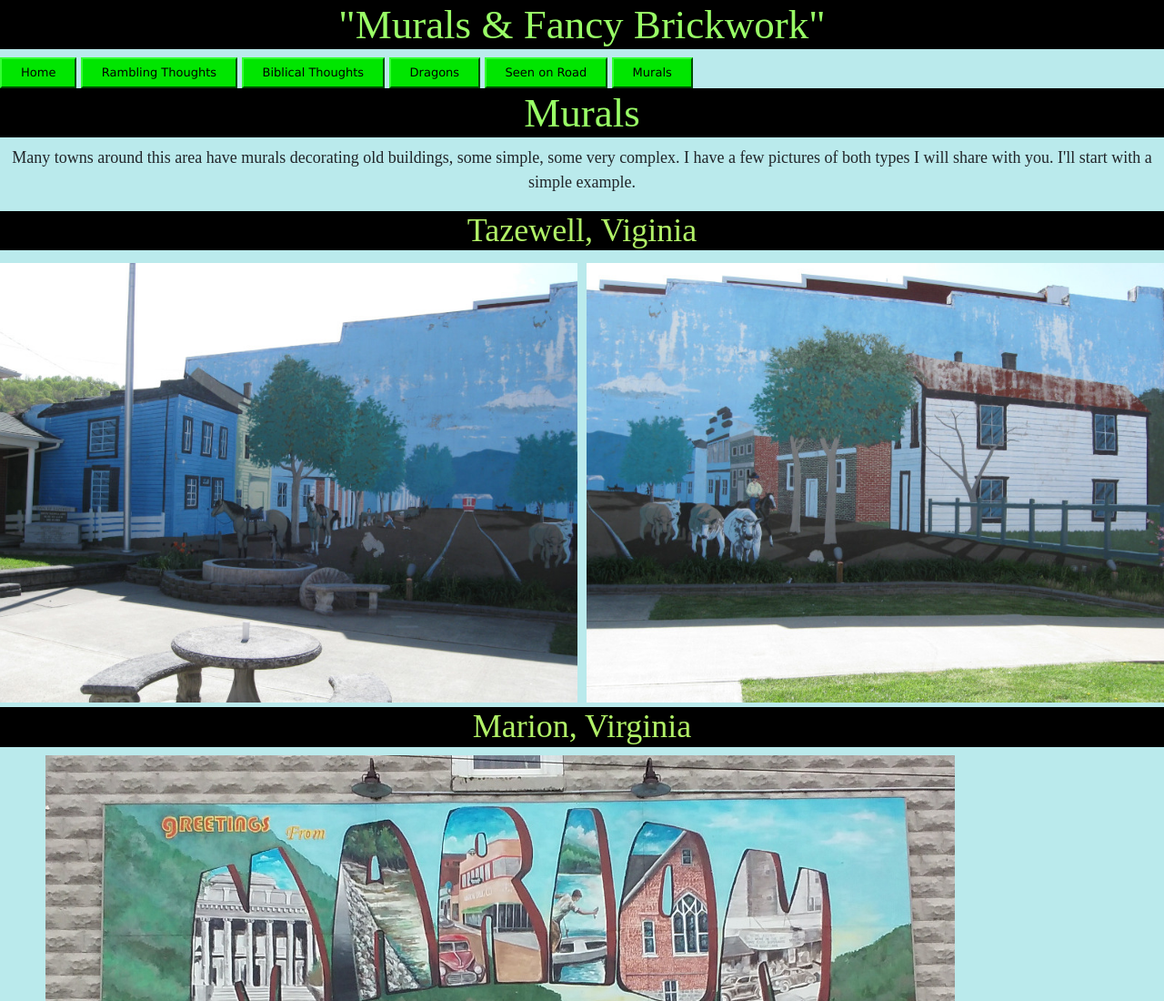
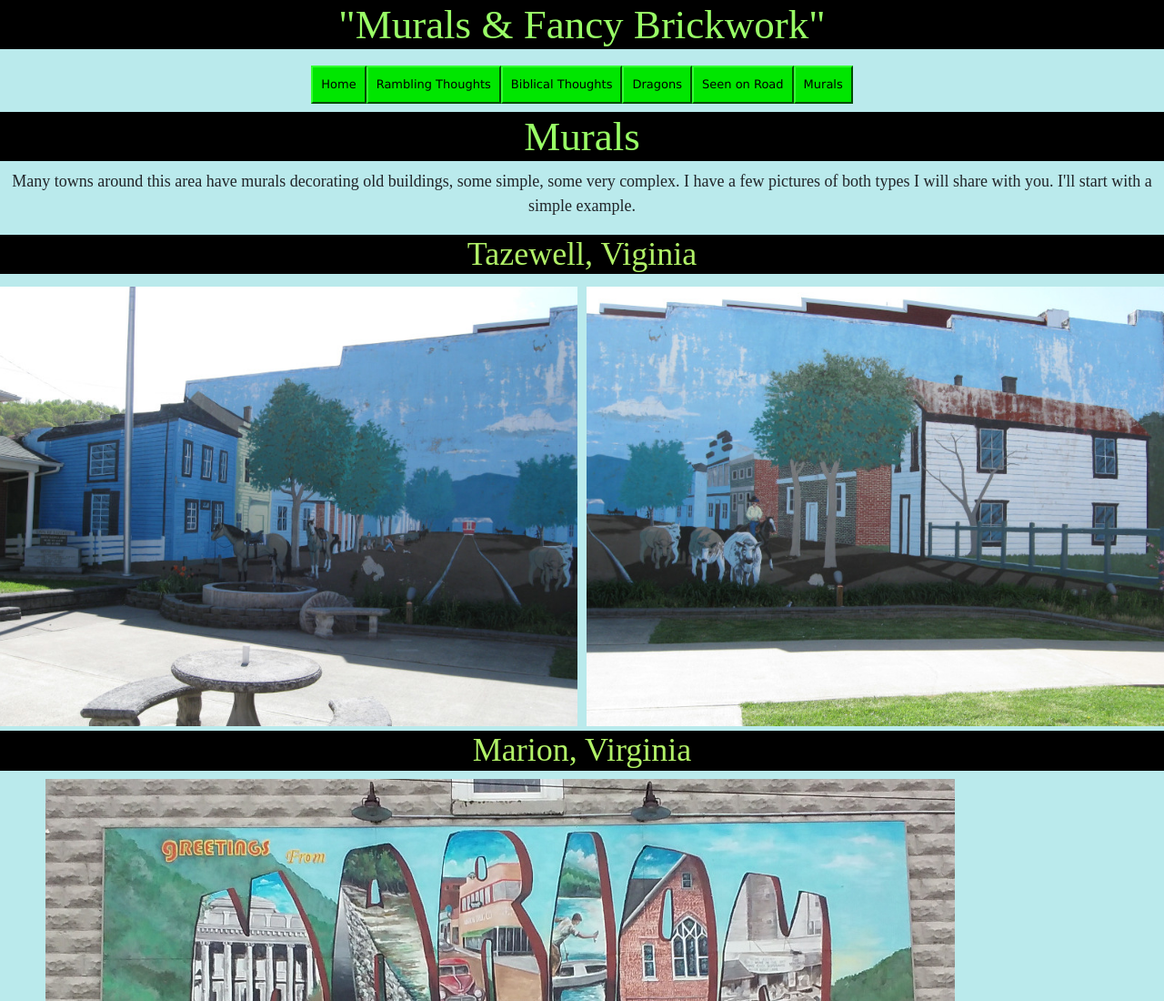
Before and after one commit to random-thoughts/random-thoughts.github.io, a plain HTML site: page murals.html in a window 1280 px wide. Shown: the top 1100 px of the page at 91% size. Drawn offline with nearby package versions, Linux system fonts and the light colour scheme.

Commit message:
Update murals.html

```diff
--- a/murals.html
+++ b/murals.html
@@ -22,17 +22,20 @@
 <header>
 
   <h1>"Murals & Fancy Brickwork"</h1>
-<div id="nav-wrapper">
-  <ul id="nav">
-    <li><a href="index.html">Home</a></li>
-    <li><a href="rambling.html">Rambling Thoughts</a></li>
-    <li><a href="bible.html">Biblical Thoughts</a></li>
-    <li><a href="dragons.html">Dragons</a></li>
-    <li><a href="road-pix.html">Seen on Road</a></li>
-    <li><a href="murals.html">Murals</a></li>
-  </ul>
+<div class="container-fluid">
+  <nav class="navbar navbar-expand-sm ">
+    <ul class="navbar-nav">
+      <li class="nav-item"><a class="nav-link" href="index.html">Home</a></li>
+      <li class="nav-item"><a class="nav-link" href="rambling.html">Rambling Thoughts</a></li>
+      <li class="nav-item"><a class="nav-link" href="bible.html">Biblical Thoughts</a></li>
+      <li class="nav-item"><a class="nav-link" href="dragons.html">Dragons</a></li>
+      <li class="nav-item"><a class="nav-link" href="road-pix.html">Seen on Road</a></li>
+      <li class="nav-item"><a class="nav-link" href="murals.html">Murals</a></li>
+    </ul>
+  </nav>
 </div>
 </header>
+
 <main>
    <h1>Murals</h1>
 <article>
```
